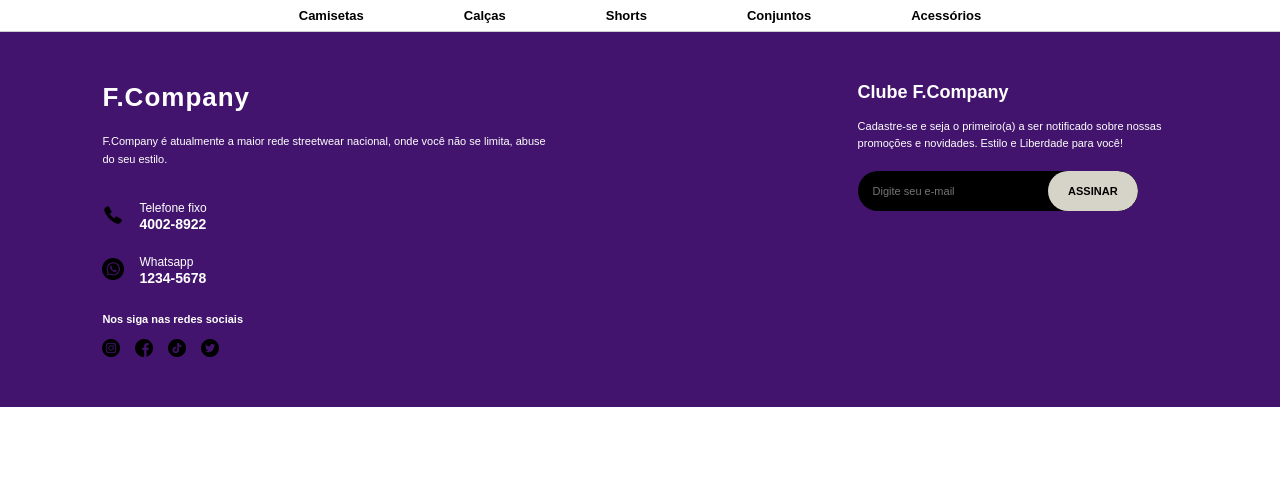
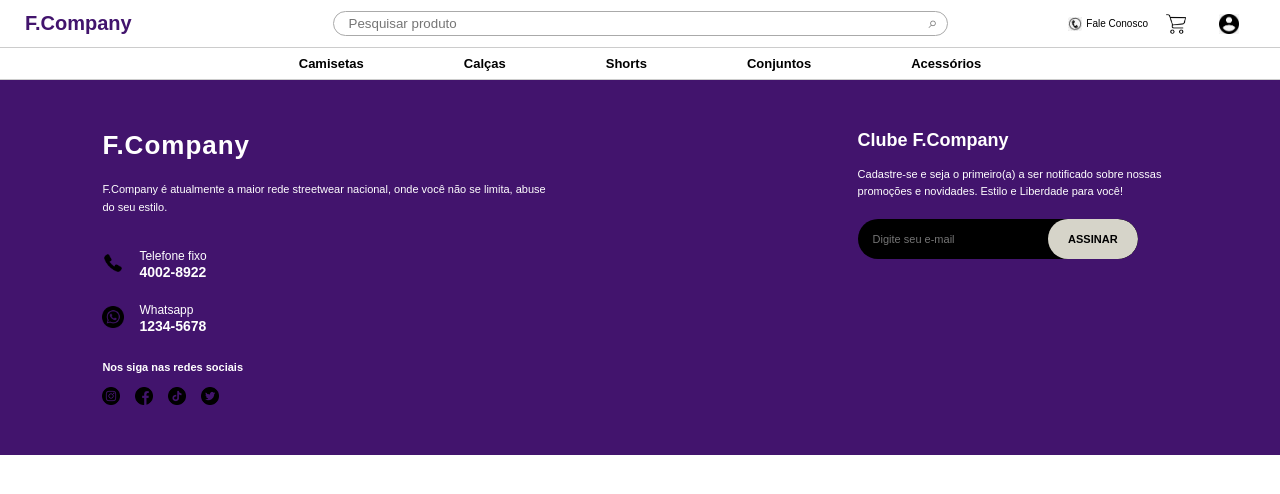
Before and after one commit to gustavopenhapgbr/ProjetoPI, an Angular app: page / in a window 1280 px wide. Shown: the top 494 px of the page. Built offline with nearby package versions, Linux system fonts and the light colour scheme.

Commit message:
feat: cria header com menu usuario

```diff
--- a/src/app/app.html
+++ b/src/app/app.html
@@ -1,3 +1,4 @@
+<app-header></app-header>
 <app-nav></app-nav>
 <router-outlet></router-outlet>
 <app-footer></app-footer>
--- a/src/app/app.ts
+++ b/src/app/app.ts
@@ -2,10 +2,11 @@ import { Component } from '@angular/core';
 import { RouterOutlet } from '@angular/router';
 import { Footer } from './shared/footer/footer';
 import { Nav } from './shared/nav/nav';
+import { Header } from './shared/header/header';
 
 @Component({
   selector: 'app-root',
-  imports: [RouterOutlet, Nav, Footer],
+  imports: [RouterOutlet, Header, Nav, Footer],
   templateUrl: './app.html',
   styleUrl: './app.css'
 })
--- /dev/null
+++ b/src/app/shared/header/header.css
@@ -0,0 +1,225 @@
+header {
+    height: 48px;
+
+    display: flex;
+    align-items: center;
+
+    border-bottom: 1px solid #ccc;
+
+    padding: 0 25px;
+}
+
+
+/* logo */
+
+.logo {
+    width: 25%;
+
+}
+
+.logo a {
+    width: 25%;
+    color: #42146d;
+    text-decoration: none;
+    font-size: 20px;
+    font-weight: bold;
+}
+
+
+/* barra pesquisa */
+
+.pesquisa {
+    width: 50%;
+
+    position: relative;
+}
+
+.pesquisa input {
+    width: 100%;
+    height: 25px;
+
+    cursor: text;
+
+    border: 1px solid #aaa;
+    border-radius: 15px;
+
+    padding: 5px 15px;
+
+    outline: none;
+}
+
+.pesquisa input:hover {
+    border: 1px solid rgb(66, 20, 109);
+}
+
+.pesquisa span {
+    position: absolute;
+
+    right: 10px;
+    top: 3px;
+
+    color: #777;
+
+    cursor: pointer;
+}
+
+/* sugestões da pesquisa */
+
+.sugestoes {
+    position: absolute;
+
+    top: 100%;
+    left: 0;
+    right: 0;
+
+    margin: 4px 0 0;
+    padding: 0;
+
+    background-color: white;
+    border: 1px solid #ddd;
+    border-radius: 8px;
+    box-shadow: 0 4px 12px rgba(0, 0, 0, 0.08);
+
+    list-style: none;
+    overflow: hidden;
+
+    z-index: 1000;
+}
+
+.sugestoes li {
+    padding: 10px 15px;
+
+    font-size: 14px;
+    color: #333;
+
+    cursor: pointer;
+}
+
+.sugestoes li:hover {
+    background-color: #f2f2f2;
+}
+
+
+.opcoes {
+    width: 25%;
+
+    display: flex;
+
+    justify-content: flex-end;
+    align-items: center;
+
+    gap: 15px;
+
+    font-size: 10px;
+}
+
+/* fale conosco */
+
+.fale-conosco {
+    display: flex;
+
+    align-items: center;
+
+    gap: 4px;
+}
+
+
+.fale-conosco img {
+    width: 14px;
+    height: 14px;
+
+    object-fit: contain;
+}
+
+
+.icone {
+    width: 20px;
+    height: 20px;
+
+    object-fit: contain;
+}
+
+/* menu */
+
+.usuario {
+    position: relative;
+    height: 48px;
+}
+
+.usuario-link {
+    height: 48px;
+
+    display: flex;
+    align-items: center;
+    gap: 8px;
+
+    padding: 0 16px;
+
+    cursor: pointer;
+}
+
+.dropdown {
+    position: absolute;
+
+    top: 48px;
+    right: 0;
+
+    width: 180px;
+
+    background-color: #42146d;
+
+    box-shadow: 0 4px 12px rgba(0, 0, 0, 0.08);
+
+    display: none;
+
+    z-index: 1000;
+}
+
+.dropdown a {
+    display: block;
+
+    padding: 16px;
+
+    color: #fff;
+
+    text-decoration: none;
+
+    font-size: 14px;
+    transition: background-color .15s;
+}
+
+/* efeito links */
+
+.dropdown a:hover {
+    display: block;
+    background-color: #a740eb;
+}
+
+/* mostra menu hover */
+.usuario:hover .dropdown {
+    display: block;
+}
+
+.link-admin {
+    font-size: 14px;
+    color: #475569;
+    text-decoration: none;
+    margin-left: 15px;
+    white-space: nowrap;
+}
+
+.link-admin:hover {
+    color: #0055b8;
+}
+
+.carrinho-button {
+    display: flex;
+    justify-content: center;
+    align-items: center;
+    width: 25px;
+    height: 25px;
+
+    &:hover {
+        cursor: pointer;
+    }
+}
--- /dev/null
+++ b/src/app/shared/header/header.html
@@ -0,0 +1,42 @@
+<header>
+  <div class="logo">
+    <a routerLink="/">F.Company</a>
+  </div>
+
+  <!-- A busca será implementada na etapa do catálogo -->
+  <div class="pesquisa">
+    <input type="text" placeholder="Pesquisar produto">
+    <span>⌕</span>
+  </div>
+
+  <div class="opcoes">
+    <div class="fale-conosco">
+      <img src="/images/faleConosco.jpg" alt="Fale Conosco">
+      <span>Fale Conosco</span>
+    </div>
+
+    <a class="carrinho-button" routerLink="/carrinho">
+      <img class="icone" src="/images/carrinho.png" alt="Carrinho">
+    </a>
+
+    <div class="usuario">
+      <div class="usuario-link">
+        <img src="/images/usuario.png" class="icone" alt="Usuário">
+      </div>
+
+      <div class="dropdown">
+        @if (auth.adminLogado) {
+          <a routerLink="/admin">Painel Administrativo</a>
+        }
+
+        @if (auth.estaLogado()) {
+          <a routerLink="/perfil">Minha conta</a>
+          <a (click)="sair()">Sair</a>
+        } @else {
+          <a routerLink="/login">Entrar</a>
+          <a routerLink="/register">Criar conta</a>
+        }
+      </div>
+    </div>
+  </div>
+</header>
--- /dev/null
+++ b/src/app/shared/header/header.ts
@@ -0,0 +1,20 @@
+import { Component } from '@angular/core';
+import { AuthService } from '../../services/auth';
+import { Router } from '@angular/router';
+
+@Component({
+  selector: 'app-header',
+  imports: [],
+  templateUrl: './header.html',
+  styleUrl: './header.css',
+})
+export class Header {
+
+  constructor(public auth: AuthService, private router: Router){}
+
+  sair(){
+    this.auth.sair();
+    this.router.navigate(['/']);
+  }
+
+}
```
